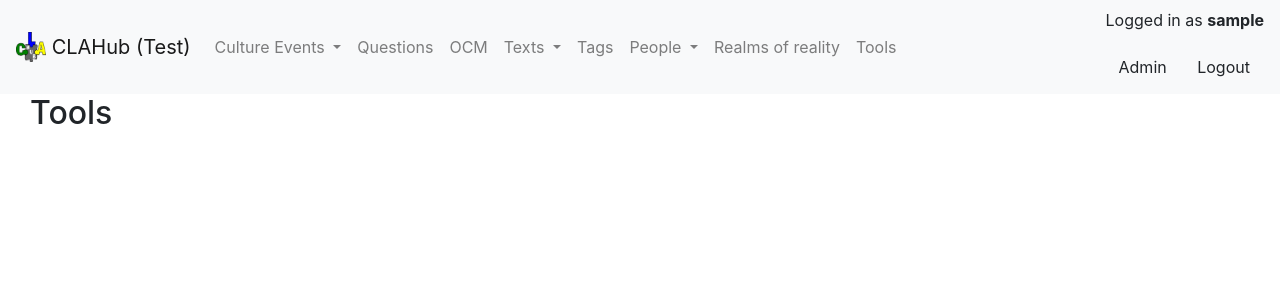
After one commit to stevetasticsteve/CLA_Hub, a Django app: page /tools/ in a window 1280 px wide. The commit adds this page. Shown: the top 300 px of the page. Run offline with Django 3.2, Linux system fonts and the light colour scheme; the visitor is signed in with stand-in values (Sample User, id 1); some libraries are stand-ins or nearby versions.

Commit message:
Created a tools page as a home for import/export and other batch features

```diff
--- a/CLAHub/templates/base.html
+++ b/CLAHub/templates/base.html
@@ -64,6 +64,7 @@
       </li>
 
       <a class="nav-item nav-link" href="{% url 'realmsofreality:ror_home' %}">Realms of reality <span class="sr-only"></span></a>
+      <a class="nav-item nav-link" href="{% url 'tools' %}">Tools <span class="sr-only"></span></a>
     </div>
 
       <div class="navbar-item ml-md-auto" >
--- /dev/null
+++ b/CLAHub/templates/tools.html
@@ -0,0 +1,7 @@
+{% extends 'base.html' %}
+{% block page_content %}
+<div class="container-fluid">
+    <h2>Tools</h2>
+</div>
+
+{% endblock %}
--- a/CLAHub/urls.py
+++ b/CLAHub/urls.py
@@ -20,6 +20,7 @@ from . import settings, views
 
 urlpatterns = [
     path('admin/', admin.site.urls),
+    path('tools/', views.tools, name='tools'),
     path('CE/', include('CE.urls')),
     path('ror/', include('realmsofreality.urls')),
     path('people/', include('people.urls')),
--- a/CLAHub/views.py
+++ b/CLAHub/views.py
@@ -1,4 +1,10 @@
 from django.shortcuts import render
+from django.contrib.auth.decorators import login_required
+
 
 def home(request):
     return render(request, 'CLAHub_home.html')
+
+@login_required
+def tools(request):
+    return render(request, 'tools.html')
```
